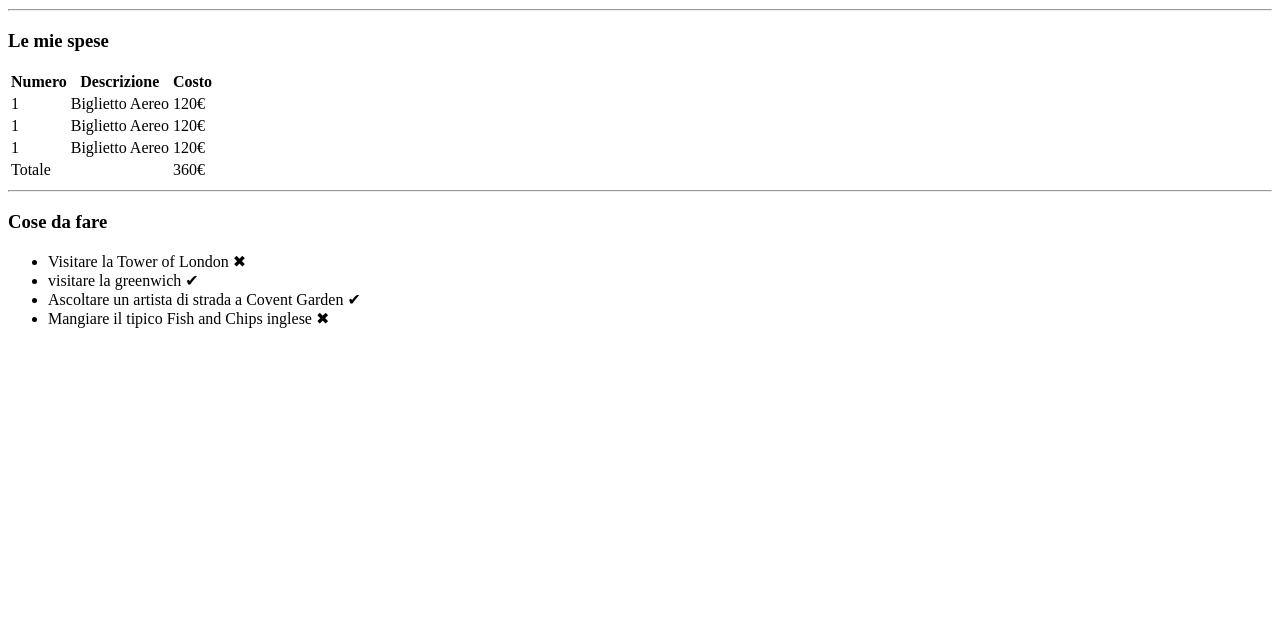
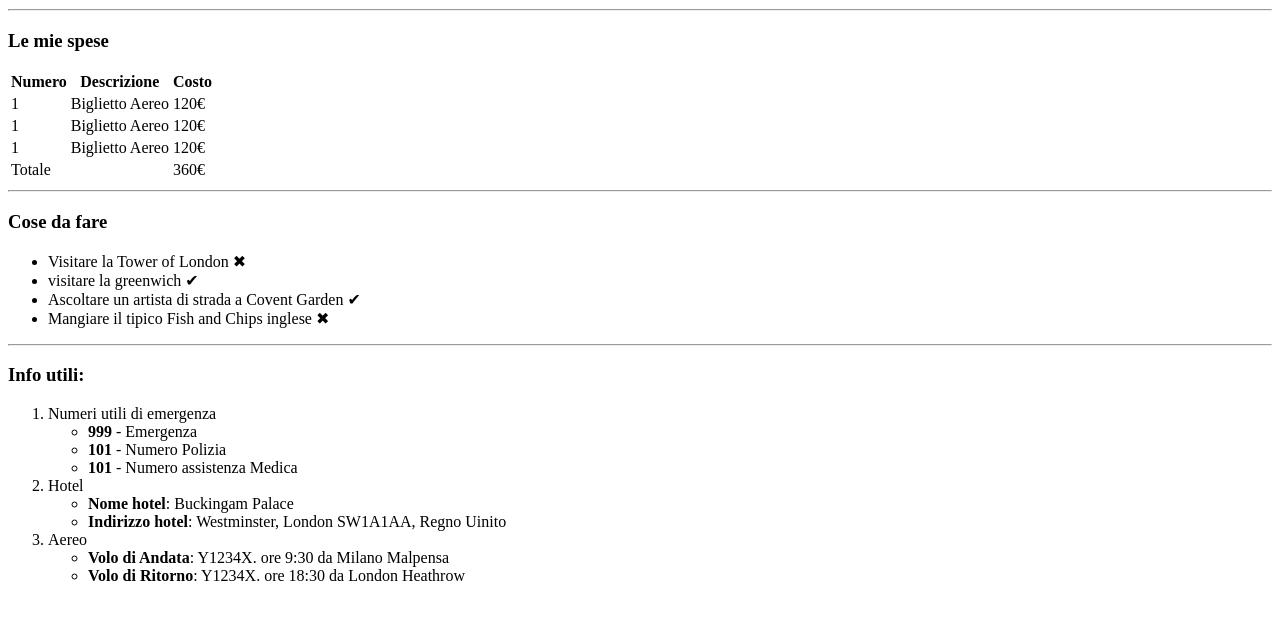
Before and after one commit to Sebastian-Balint/html-london-trip, a plain HTML site: page index.html in a window 1280 px wide. Shown: the part 99-718 px from the top of the page. Drawn offline with Linux system fonts and the light colour scheme.

Commit message:
add: 3rd section

```diff
--- a/index.html
+++ b/index.html
@@ -69,8 +69,38 @@
                 <li>Ascoltare un artista di strada a Covent Garden ✔</li>
                 <li>Mangiare il tipico Fish and Chips inglese ✖</li>
             </ul>
+            <hr>
+        </section>
+        <!-- /UL list -->
 
+        <!-- 2nd UL<OL -->
+        <section>
+            <h3>Info utili:</h3>
+            <ol>
+                <!-- list 1 -->
+                <li>Numeri utili di emergenza
+                    <ul>
+                        <li><b>999</b> - Emergenza</li>
+                        <li><b>101</b> - Numero Polizia</li>
+                        <li><b>101</b> - Numero assistenza Medica</li>
+                    </ul>
+                </li>
+                <!-- list 2 -->
+                <li>Hotel</li>
+                    <ul>
+                        <li><b>Nome hotel</b>: Buckingam Palace</li>
+                        <li><b>Indirizzo hotel</b>: Westminster, London SW1A1AA, Regno Uinito</li>
+                    </ul>
+                <!-- list 3  -->
+                <li>Aereo</li>
+                <ul>
+                    <li><b>Volo di Andata</b>: Y1234X. ore 9:30 da Milano Malpensa</li>
+                    <li><b>Volo di Ritorno</b>: Y1234X. ore 18:30 da London Heathrow</li>
+                </ul>
+            </ol>
         </section>
+        <!-- /2nd UL list -->
+
     </main>
 </body>
 </html>
```
